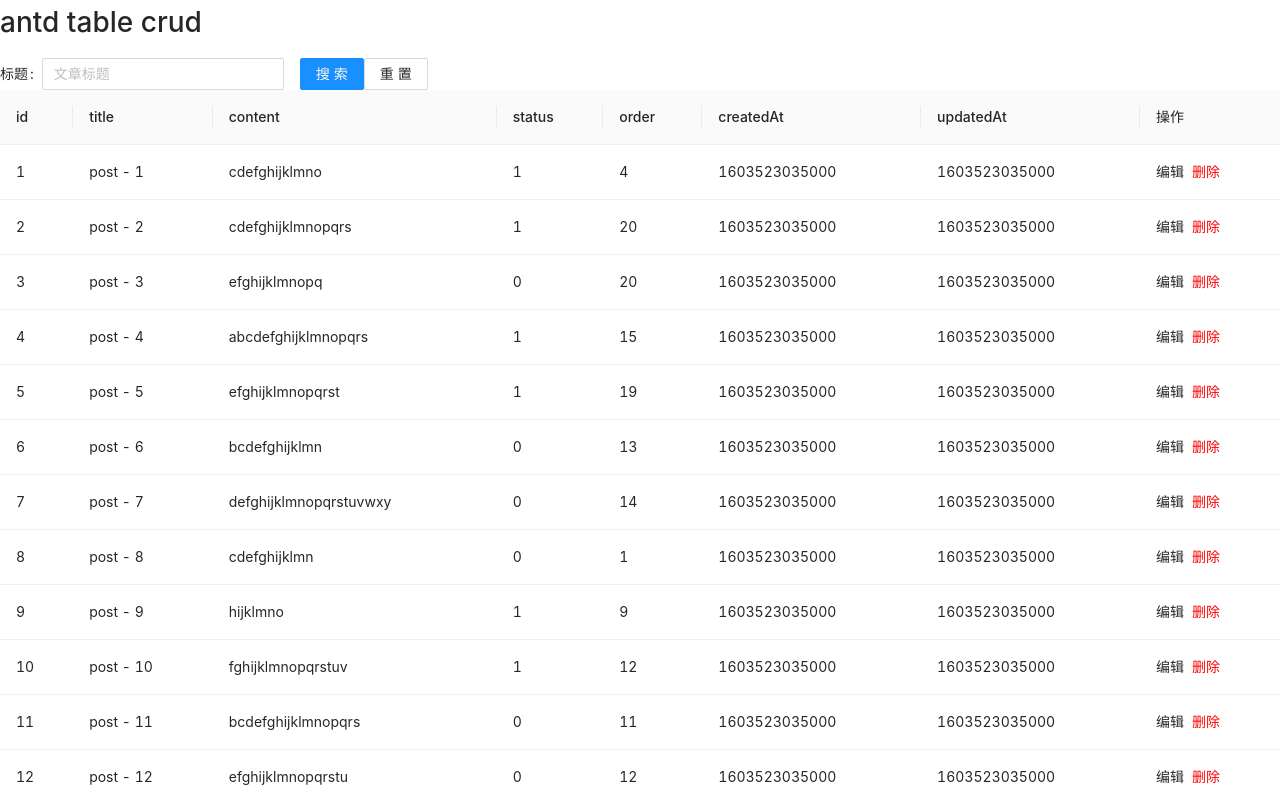
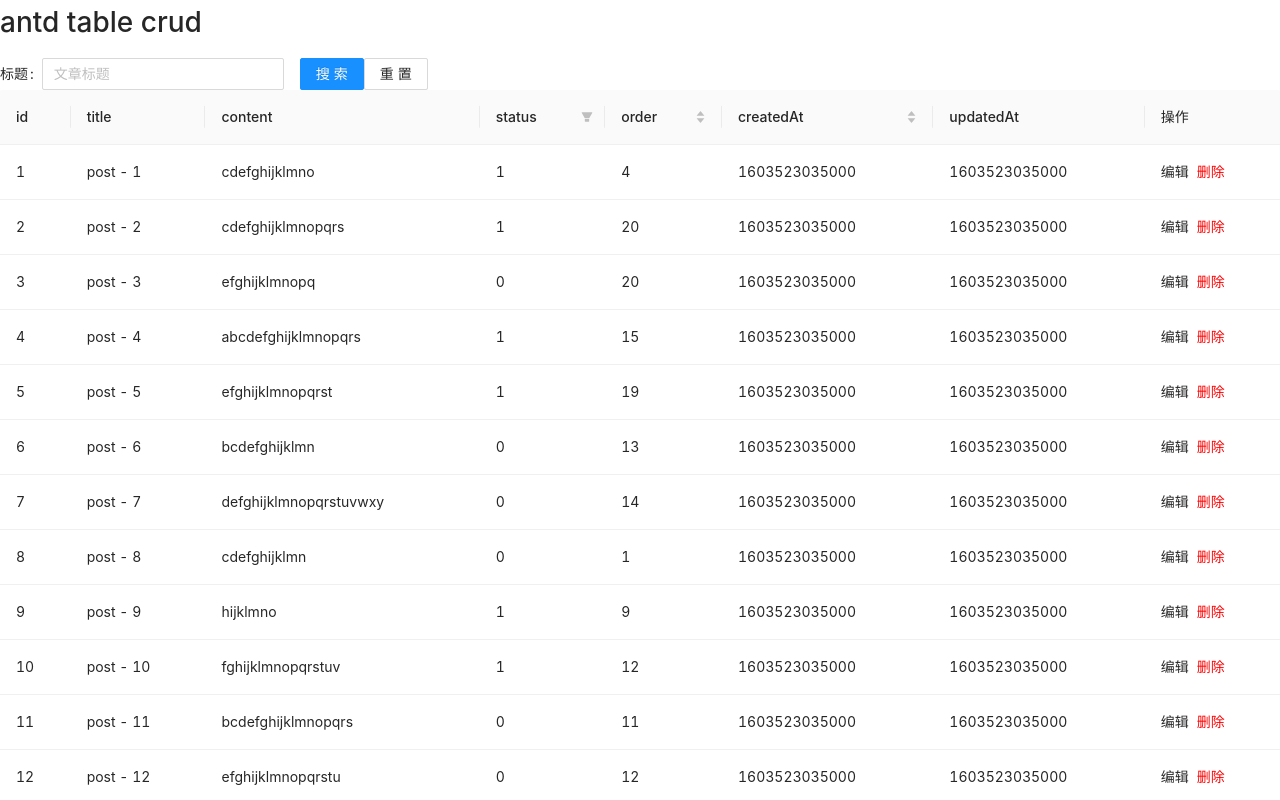
Before and after one commit to acfasj/antd-table-crud, a React (Create React App) app: page / in a window 1280 px wide. Shown: the top 800 px of the page. Built offline with nearby package versions, Linux system fonts and the light colour scheme.

Commit message:
:sparkles: colum filter and sorter

```diff
--- a/src/App.tsx
+++ b/src/App.tsx
@@ -10,9 +10,17 @@ const columns: ColumnProps<Post>[] = [
   { dataIndex: 'id', title: 'id' },
   { dataIndex: 'title', title: 'title' },
   { dataIndex: 'content', title: 'content' },
-  { dataIndex: 'status', title: 'status' },
-  { dataIndex: 'order', title: 'order' },
-  { dataIndex: 'createdAt', title: 'createdAt' },
+  {
+    dataIndex: 'status',
+    title: 'status',
+    filters: [
+      { text: '0', value: 0 },
+      { text: '1', value: 1 },
+    ],
+    filterMultiple: false,
+  },
+  { dataIndex: 'order', title: 'order', sorter: true },
+  { dataIndex: 'createdAt', title: 'createdAt', sorter: true },
   { dataIndex: 'updatedAt', title: 'updatedAt' },
   {
     title: '操作',
@@ -73,11 +81,17 @@ function App() {
         columns={columns}
         loading={loading}
         pagination={{ ...antdPaginationAdapter(data.pagination) }}
-        onChange={(pagination) => {
+        onChange={(pagination, filters, sorter) => {
           setQuery((prev) => ({
             ...prev,
             page: pagination.current || 1,
             pageSize: pagination.pageSize || 20,
+            status:
+              filters.status && filters.status.length > 0 ? Number(filters.status[0]) : undefined,
+            order:
+              !Array.isArray(sorter) && !!sorter.order && sorter.field === 'order'
+                ? ({ ascend: 0, descend: 1 } as const)[sorter.order]
+                : undefined,
           }))
         }}
       ></Table>
--- a/src/service.ts
+++ b/src/service.ts
@@ -52,7 +52,7 @@ export interface GetPostsDto {
   page?: number
   /** @default 20 */
   pageSize?: number
-  /** 0降序 1升序 */
+  /** 0升序 1降序 */
   order?: 0 | 1
   status?: PostStatus
   title?: string
@@ -86,7 +86,7 @@ export async function getPosts(dto: GetPostsDto = {}): Promise<TableListResponse
   if (title) {
     filteredList = filteredList.filter((item) => item.title.includes(title))
   }
-  if (status) {
+  if (status || status === 0) {
     filteredList = filteredList.filter((item) => item.status === status)
   }
   if (order || order === 0) {
```
Also changed, not shown: screenshots/151603526159_.pic.jpg (added), 1 other file (tests, documents, lock files or other folders).
